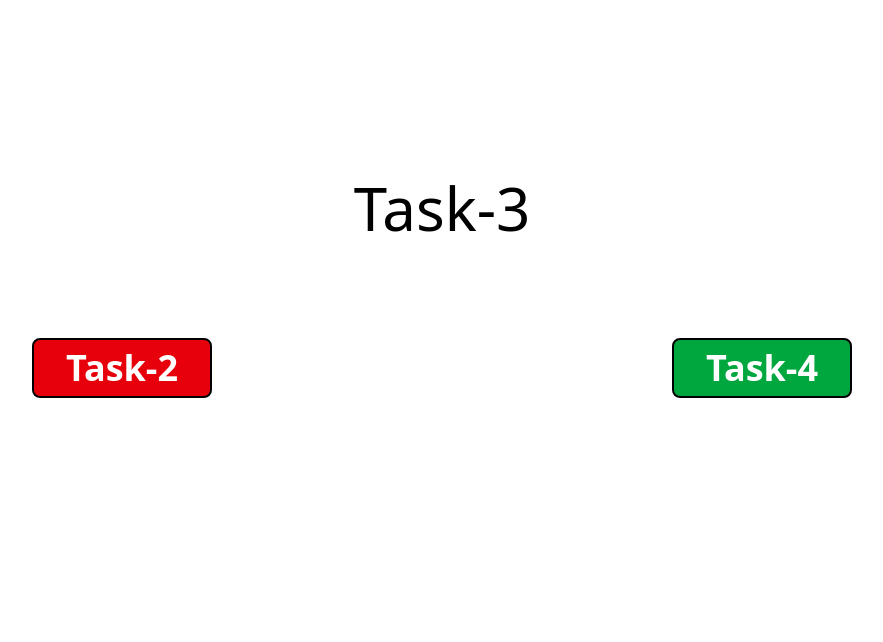
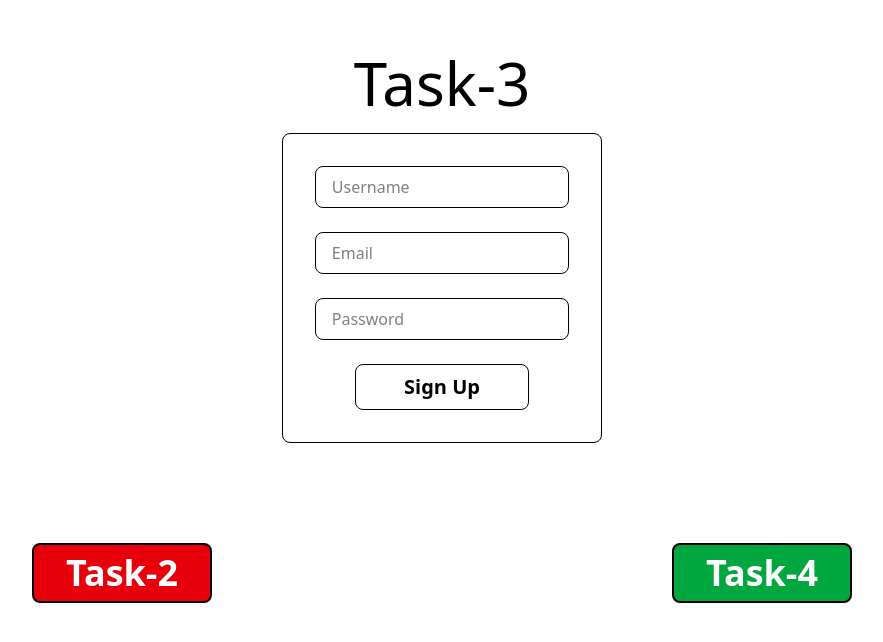
Before and after one commit to MuhammadAhmed-Professional/React-practice, a React (Vite) app in the folder All-tasks/: page /task3 in a window 1280 px wide. Shown: the part 112-754 px from the top of the page, without its empty margins (198-1081 px from the left). Built offline with nearby package versions, Linux system fonts and the light colour scheme.

Commit message:
added task3

```diff
--- a/All-tasks/src/pages/Task3.jsx
+++ b/All-tasks/src/pages/Task3.jsx
@@ -1,10 +1,31 @@
+import { useState } from "react";
 import Navigation from "../components/navigation";
 
 const Task3 = () => {
+  let [info, setInfo] = useState(false)
+  let [username, setUsername] = useState("")
+  let [email, setEmail] = useState("")
+  let [password, setPassword] = useState("")
+  function check () {
+    setInfo(true)
+  }
+
   return (
-    <div>
+    <div className="mt-10 mb-20">
       <div className="w-full h-svh flex flex-col gap-5 justify-center items-center">
         <h1 className="text-6xl">Task-3</h1>
+        <form className="flex flex-col justify-center items-center gap-6 py-8 border border-black rounded-lg w-80" action="#">
+          <input onChange={(e)=> setUsername(e.target.value)} required className="py-2 px-4 w-[80%] border rounded-lg" type="text" placeholder="Username"/>
+          <input onChange={(e)=> setEmail(e.target.value) } required className="py-2 px-4 w-[80%] border rounded-lg" type="email" placeholder="Email"/>
+          <input onChange={(e)=> setPassword(e.target.value) } required className="py-2 px-4 w-[80%] border rounded-lg" type="password" placeholder="Password"/>
+          <button onClick={check} className="border py-2 px-12 text-xl font-bold rounded-lg hover:cursor-pointer hover:bg-black hover:text-white transition-all duration-250">Sign Up</button>
+        </form>
+        {info &&
+          <div className="flex flex-col justify-center items-center text-green-900 bg-green-400 px-5 py-4">
+            <h1>Username: {username}</h1>
+            <h1>Email: {email}</h1>
+            <h1>Password: {password}</h1>
+          </div>}
         <Navigation
           prev="Task-2"
           next="Task-4"
--- a/All-tasks/src/pages/Task4.jsx
+++ b/All-tasks/src/pages/Task4.jsx
@@ -1,10 +1,30 @@
+import { useState } from "react";
 import Navigation from "../components/navigation";
 
 const Task4 = () => {
+
+  let [task, setTask] = useState('')
+  let [taskData, setTaskData] = useState([])
+  function addTask () {
+
+  }
   return (
     <div>
       <div className="w-full h-svh flex flex-col gap-5 justify-center items-center">
         <h1 className="text-6xl">Task-4</h1>
+        <div>
+          <form className="flex flex-col justify-center items-center gap-2" action="#">
+            <input onChange={(e)=> setTask(e.target.value)} required className="py-2 px-4 w-full border rounded-lg" type="text" placeholder="Enter your task"/>
+            <button  className="flex justify-center items-center gap-2 border px-4 py-2 rounded-lg hover:cursor-pointer">
+              <h1 className="font-bold text-2xl">Add Task</h1>
+              <h1 className="text-2xl bg-pink-300 p-2.5 rounded-lg">➕</h1>
+            </button>
+          </form>
+
+          <ul className="">
+
+          </ul>
+        </div>
         <Navigation
           prev="Task-3"
           next="Task-5"
```
